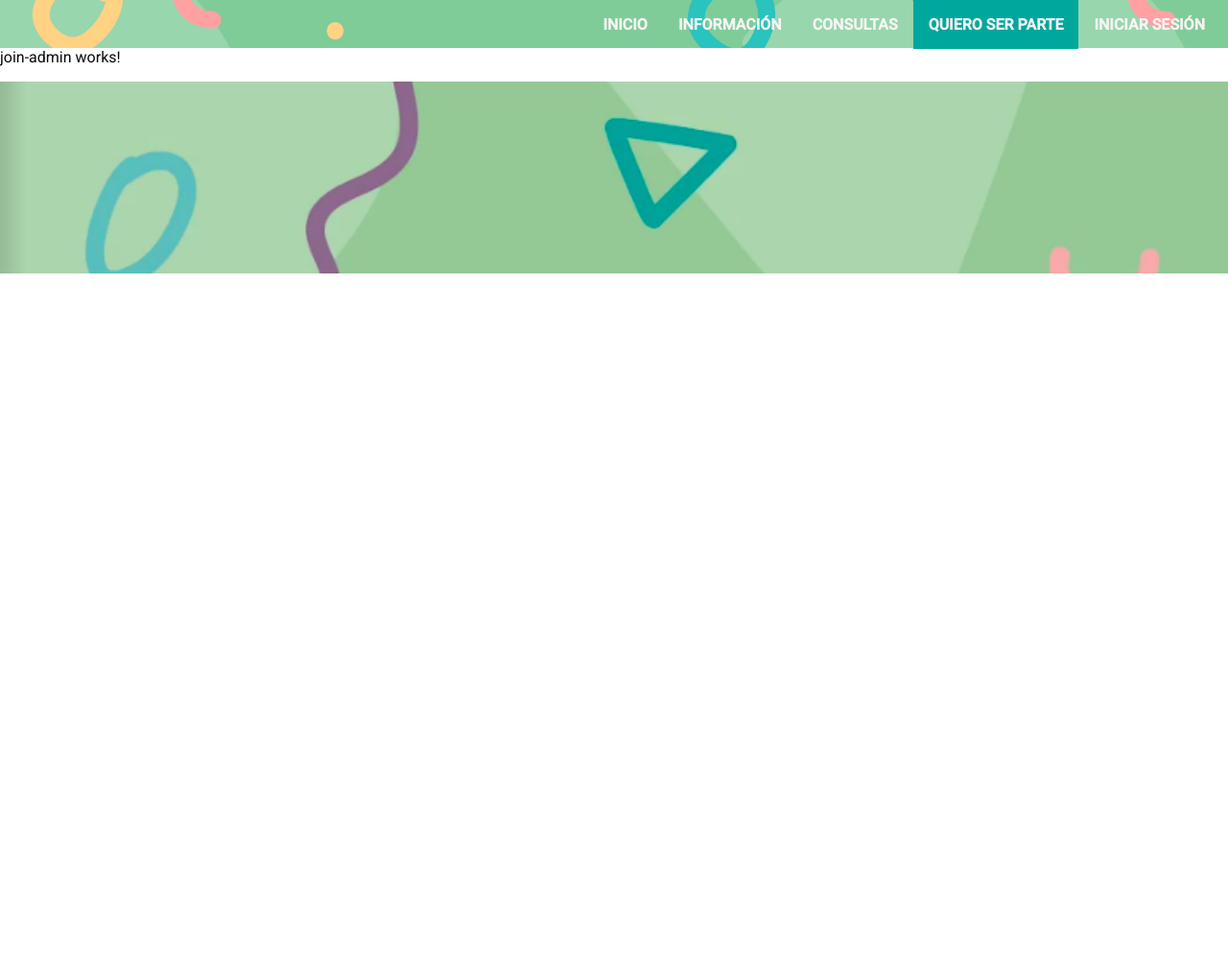
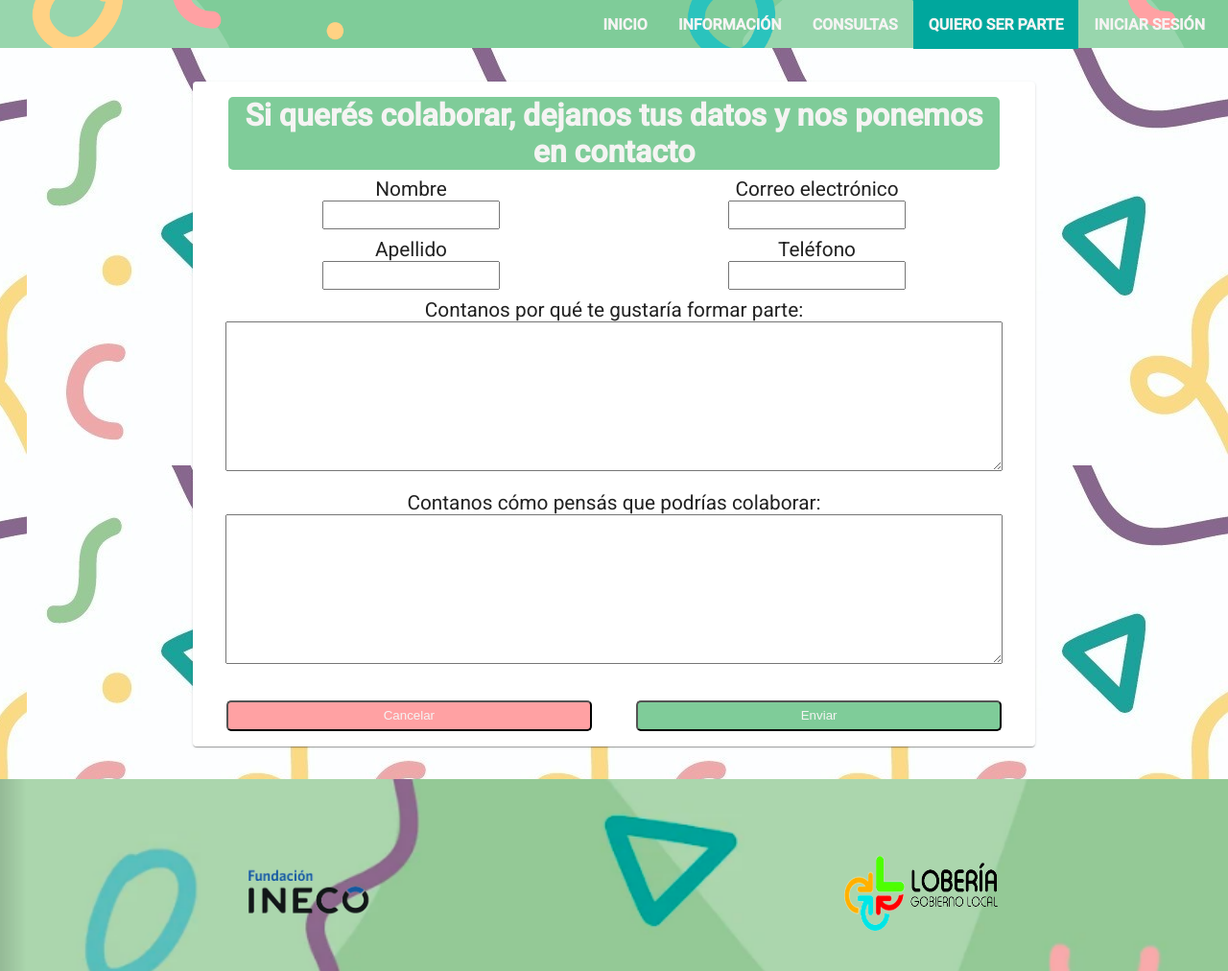
Before and after one commit to lichodev/pi-angular, an Angular app: page /sumarme in a window 1280 px wide. Shown: the whole page at 96% size. Before the commit the page ends 850 px from the top, so only its background shows below. Built offline with nearby package versions, Linux system fonts and the light colour scheme.

Commit message:
Agregados logos al footer

```diff
--- a/src/app/common/pi-footer/pi-footer.component.html
+++ b/src/app/common/pi-footer/pi-footer.component.html
@@ -1,4 +1,6 @@
 <footer>
-    <div class="muni"></div>
-    <div class="inneco"></div>
+    <div class="logos">
+        <img src="../../../assets/logos/logoFund-png-trasnp.png" class="logo" alt="">
+        <img src="../../../assets/logos/muni.png" class="logo" alt="" >
+    </div>
 </footer>
--- a/src/app/common/pi-footer/pi-footer.component.scss
+++ b/src/app/common/pi-footer/pi-footer.component.scss
@@ -3,3 +3,11 @@
     background-size: cover;
     height: 25vh;
 }
+.logos {
+    display: flex;
+    justify-content: space-around;
+}
+.logo {
+    width: 10rem;
+    margin-top: 10vh;
+}
--- a/src/app/pages/experiences/experiences.component.ts
+++ b/src/app/pages/experiences/experiences.component.ts
@@ -8,7 +8,7 @@
 })
 export class ExperiencesComponent implements OnInit {
 
-    thereIsUserLoged: boolean = true;
+    thereIsUserLoged: boolean = false;
 
   constructor(private tabSvc: PiTabService) { }
 
--- a/src/app/pages/join/join.component.ts
+++ b/src/app/pages/join/join.component.ts
@@ -8,7 +8,7 @@
 })
 export class JoinComponent implements OnInit {
 
-    thereIsUserLoged: boolean = true;
+    thereIsUserLoged: boolean = false;
 
   constructor(private tabSvc: PiTabService,) { }
 
--- a/src/app/pages/queries/queries.component.ts
+++ b/src/app/pages/queries/queries.component.ts
@@ -32,7 +32,7 @@
 })
 export class QueriesComponent implements OnInit {
 
-    thereIsUserLoged: boolean = true;
+    thereIsUserLoged: boolean = false;
 
     constructor(private tabSvc: PiTabService,) { }
 
```
Also changed, not shown: src/assets/logos/logoFund-png-trasnp.png (added), src/assets/logos/muni.png (added).
